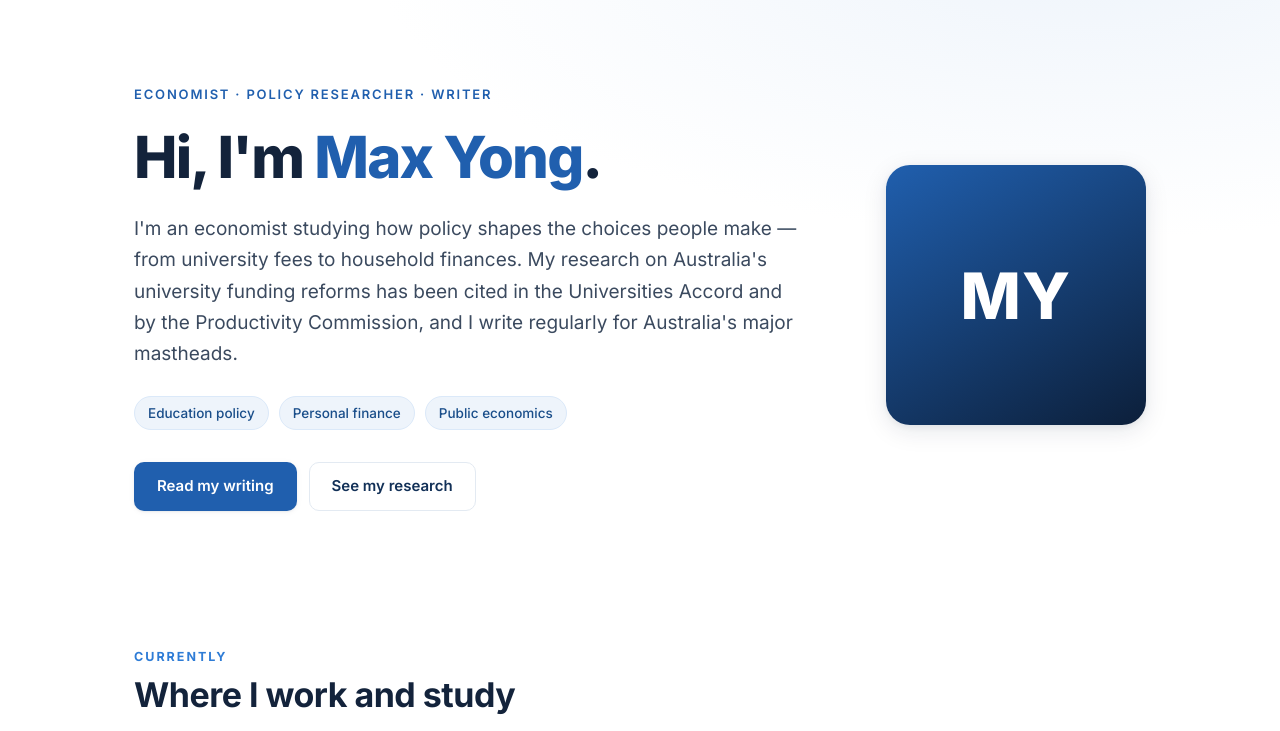
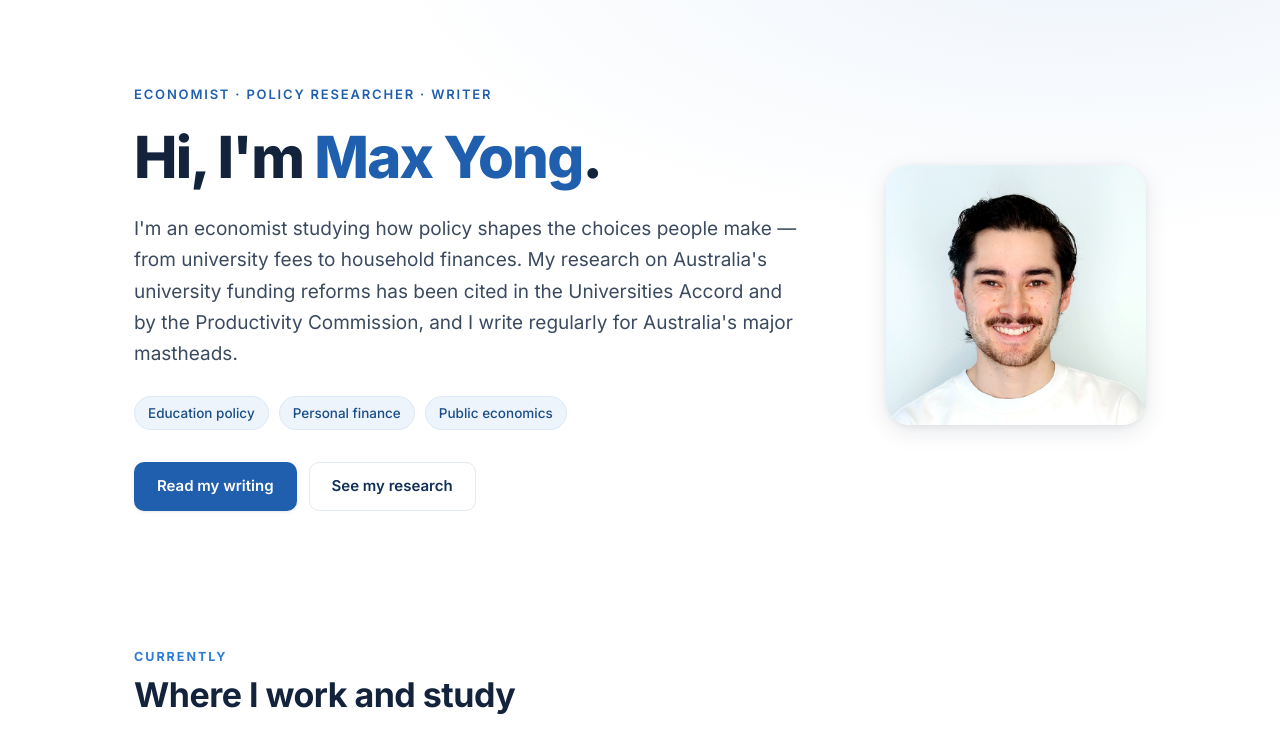
Before and after one commit to myong28/myong28.github.io, a plain HTML site: page index.html in a window 1280 px wide. Shown: the part 69-800 px from the top of the page. Drawn offline with Linux system fonts and the light colour scheme.

Commit message:
Add homepage portrait
Crop and lightly touch up the headshot, wire it into the hero section
in place of the monogram placeholder.

```diff
--- a/index.html
+++ b/index.html
@@ -55,9 +55,7 @@
           </div>
         </div>
         <div class="hero__portrait">
-          <!-- Drop a photo at assets/img/portrait.jpg and swap the div below for:
-               <img src="assets/img/portrait.jpg" alt="Max Yong"> -->
-          <div class="portrait-fallback">MY</div>
+          <img src="assets/img/portrait.jpg" alt="Max Yong">
         </div>
       </div>
     </section>
```
Also changed, not shown: assets/img/portrait.jpg (added), 2 other files.
